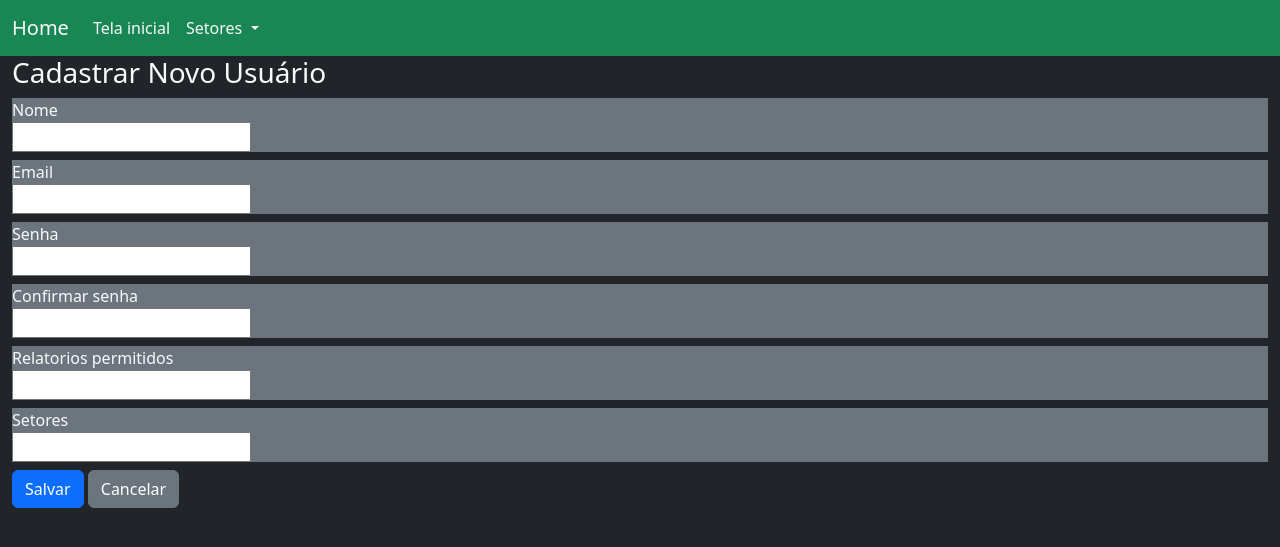
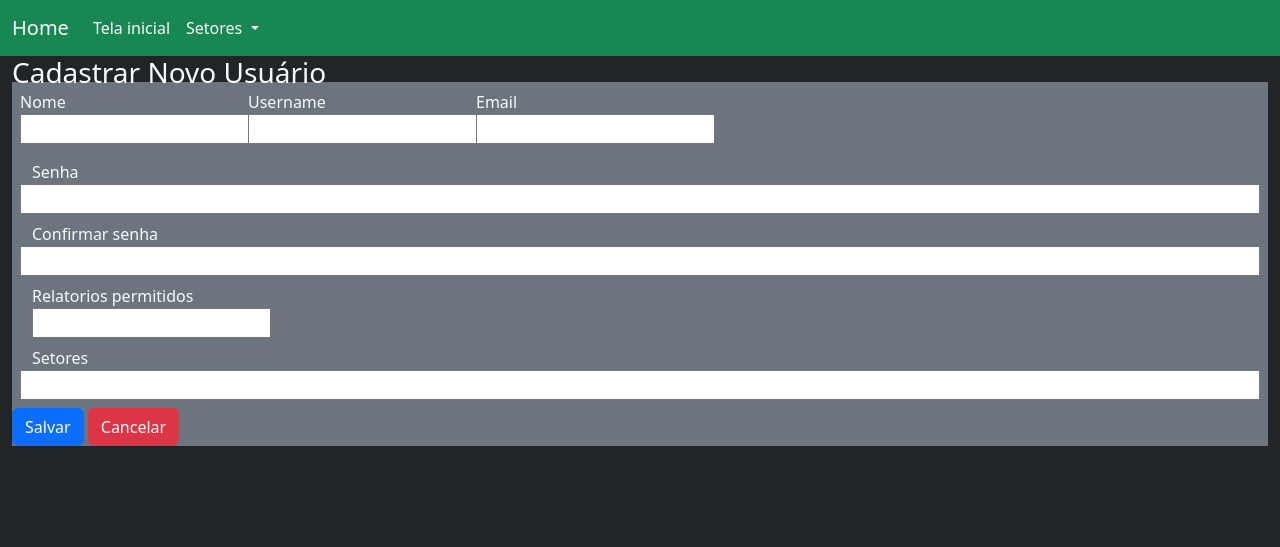
Before and after one commit to JucineiJunior/gerador_relatorios, a Django app: template templates/usuarios/cadastrar.html in a window 1280 px wide. Shown: the top 547 px of the page. Run offline with Django 3.2, Linux system fonts and the light colour scheme; the template is opened without the code that fills it: most values are stand-ins (such as "Sample title", 1, 10 or a date in 2020); form fields are guessed from the names that the template uses.

Commit message:
Correção de bugs no cadastro e alteração de usuarios e algumas outras correções

```diff
--- a/administrador/models.py
+++ b/administrador/models.py
@@ -33,7 +33,6 @@
     def __str__(self):
         return f"{self.exibicao} ({self.variavel})"
 
-
 class Perfil(models.Model):
     user = models.OneToOneField(User, on_delete=models.CASCADE)
     nome = models.CharField(max_length=255, default="vazio")
--- a/templates/admin.html
+++ b/templates/admin.html
@@ -28,9 +28,9 @@
                     {% endfor %}
                     </td>
                     <td>
-                        <a href="{% url 'editar_usuario' user.id %}" class="btn btn-sm btn-secondary">Editar</a>
-                        <a href="{% url 'alterar_senha_usuario' user.id %}" class="btn btn-sm btn-warning">Senha</a>
-                        <a href="{% url 'deletar_usuario' user.id %}" class="btn btn-sm btn-danger" onclick="return confirm('Confirma exclusão?');">Excluir</a>
+                        <a href="{% url 'editar_usuario' usuario.user.id %}" class="btn btn-sm btn-secondary">Editar</a>
+                        <a href="{% url 'alterar_senha_usuario' usuario.user.id %}" class="btn btn-sm btn-warning">Senha</a>
+                        <a href="{% url 'deletar_usuario' usuario.user.id %}" class="btn btn-sm btn-danger">Excluir</a>
                     </td>
                 </tr>
                 {% empty %}
--- a/templates/base.html
+++ b/templates/base.html
@@ -65,19 +65,19 @@
                         <a class="nav-link" aria-current="page" href="/">Home</a>
                     </li>
                     <li class="nav-item">
-                        <a class="nav-link {% if secao == 'usuarios' %}active bg-success{% endif %}" href="?secao=usuarios">Usuarios</a>
+                        <a class="nav-link {% if secao == 'usuarios' %}active bg-success{% endif %}" href="/admin?secao=usuarios">Usuarios</a>
                     </li>
                     <li class="nav-item">
-                        <a class="nav-link {% if secao == 'relatorios' %}active bg-success{% endif %}" href="?secao=relatorios">Relatorios</a>
+                        <a class="nav-link {% if secao == 'relatorios' %}active bg-success{% endif %}" href="/admin?secao=relatorios">Relatorios</a>
                     </li>
                     <li class="nav-item">
-                        <a class="nav-link {% if secao == 'setores' %}active bg-success{% endif %}" href="?secao=setores">Setores</a>
+                        <a class="nav-link {% if secao == 'setores' %}active bg-success{% endif %}" href="/admin?secao=setores">Setores</a>
                     </li>
                      <li class="nav-item">
-                        <a class="nav-link {% if secao == 'empresa' %}active bg-danger{% endif %}" href="?secao=empresa">Empresa</a>
+                        <a class="nav-link {% if secao == 'empresa' %}active bg-danger{% endif %}" href="/admin?secao=empresa">Empresa</a>
                     </li>
                     <li class="nav-item">
-                        <a class="nav-link {% if secao == 'logs' %}active bg-danger{% endif %}" href="?secao=logs">Logs</a>
+                        <a class="nav-link {% if secao == 'logs' %}active bg-danger{% endif %}" href="/admin?secao=logs">Logs</a>
                     </li>
                </ul>
                {% if user.is_authenticated %}
--- a/templates/usuarios/cadastrar.html
+++ b/templates/usuarios/cadastrar.html
@@ -2,38 +2,49 @@
 {% block content %}
     <div class="container-fluid bg-dark">
         <h3>Cadastrar Novo Usuário</h3>
-    <form method="post" class="form-primary">
+        <form method="post" class="form-primary bg-secondary">
             {% csrf_token %}
-        <div class="mb-2 mt-2 bg-secondary">
-            {{ form.nome.label_tag }}<br>
+            <div class="row g-3">
+                <div class="m-2 col-md-2">
+                    {{ form.nome.label_tag }}
+                    <br>
                     {{ form.nome }}
                 </div>
-        <div class="mb-2 mt-2 bg-secondary">
-            {{ form.email.label_tag }}<br>
+                <div class="m-2 col-md-2">
+                    {{ form.username.label_tag }}
+                    <br>
+                    {{ form.username }}
+                </div>
+                <div class="m-2 col-md-3">
+                    {{ form.email.label_tag }}
+                    <br>
                     {{ form.email }}
                 </div>
-        <div class="mb-2 mt-2 bg-secondary">
-            {{ form.senha.label_tag }}<br>
+            </div>
+            <div class="m-2 row">
+                {{ form.senha.label_tag }}
+                <br>
                 {{ form.senha }}
             </div>
-        <div class="mb-2 mt-2 bg-secondary">
-            {{ form.confirmar_senha.label_tag }}<br>
+            <div class="m-2 row">
+                {{ form.confirmar_senha.label_tag }}
+                <br>
                 {{ form.confirmar_senha }}
             </div>
-        <div class="mb-2 mt-2 bg-secondary">
+            <div class="m-2">
+                {{ form.is_superuser.label_tag }}
                 {{ form.is_superuser }}
-            {{ form.is_superuser.label_tag }}
             </div>
-        <div class="mb-2 mt-2 bg-secondary">
-            {{ form.relatorios_permitidos.label_tag }}<br>
-            {{ form.relatorios_permitidos }}
+            <div class="m-2 row">
+                <div>{{ form.relatorios_permitidos.label_tag }}</div>
+                <div class="col">{{ form.relatorios_permitidos }}</div>
             </div>
-        <div class="mb-2 mt-2 bg-secondary">
-            {{ form.setores.label_tag }}<br>
+            <div class="m-2 row">
+                {{ form.setores.label_tag }}
                 {{ form.setores }}
             </div>
             <button type="submit" class="btn btn-primary">Salvar</button>
-        <a href="/admin/?secao=usuarios" class="btn btn-secondary">Cancelar</a>
+            <a href="/admin/?secao=usuarios" class="btn btn-danger">Cancelar</a>
         </form>
     </div>
 {% endblock %}
```
Also changed, not shown: administrador/forms.py (+11 -19 lines), administrador/views.py (+15 -9 lines), templates/usuarios/alterar_senha.html (+6 -10 lines), db.sqlite3, templates/filtros/adicionar.html (line endings or trailing spaces). Lines whose indentation alone changed are shown as unchanged.
